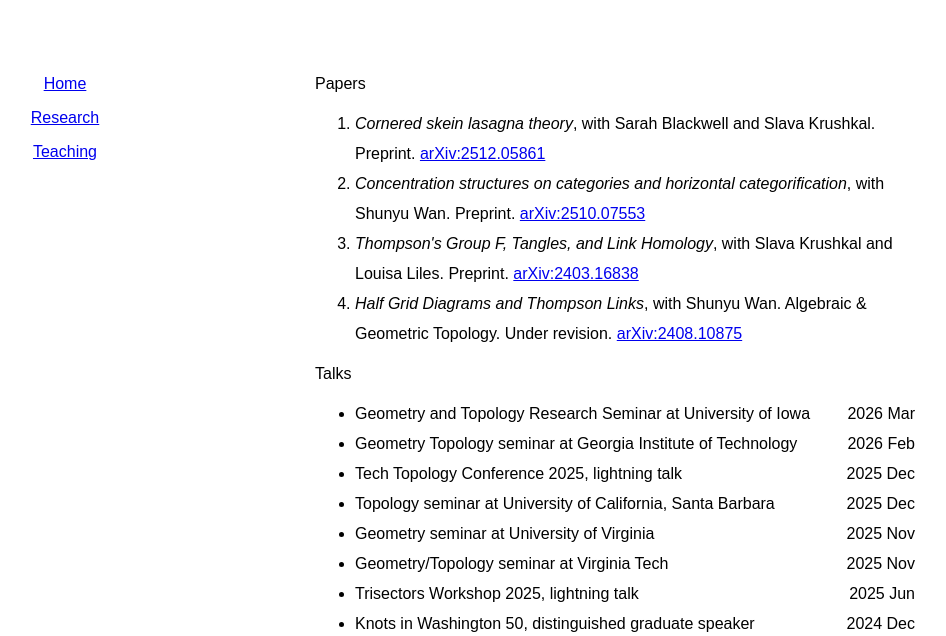
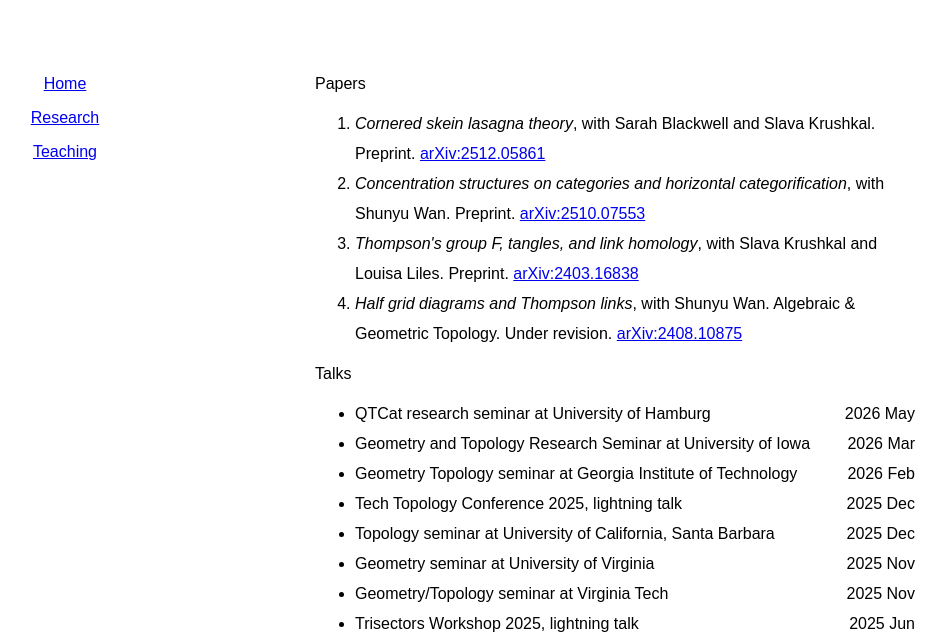
Before and after one commit to YangxiaoLuo/YangxiaoLuo.github.io, a plain HTML site: page math_research.html in a window 1280 px wide. Shown: the part 159-795 px from the top of the page, without its empty margins (125-1071 px from the left). Drawn offline with Linux system fonts and the light colour scheme.

```diff
--- a/math_research.html
+++ b/math_research.html
@@ -25,11 +25,12 @@
       <ol>
         <li><i>Cornered skein lasagna theory</i>, with Sarah Blackwell and Slava Krushkal. Preprint. <a href="https://arxiv.org/abs/2512.05861" target="_blank">arXiv:2512.05861</a></li>
         <li><i>Concentration structures on categories and horizontal categorification</i>, with Shunyu Wan. Preprint. <a href="https://arxiv.org/abs/2510.07553" target="_blank">arXiv:2510.07553</a></li>
-        <li><i>Thompson's Group F, Tangles, and Link Homology</i>, with Slava Krushkal and Louisa Liles. Preprint. <a href="https://arxiv.org/abs/2403.16838" target="_blank">arXiv:2403.16838</a></li>
-        <li><i>Half Grid Diagrams and Thompson Links</i>, with Shunyu Wan. Algebraic & Geometric Topology. Under revision. <a href="https://arxiv.org/abs/2408.10875" target="_blank">arXiv:2408.10875</a></li>
+        <li><i>Thompson's group F, tangles, and link homology</i>, with Slava Krushkal and Louisa Liles. Preprint. <a href="https://arxiv.org/abs/2403.16838" target="_blank">arXiv:2403.16838</a></li>
+        <li><i>Half grid diagrams and Thompson links</i>, with Shunyu Wan. Algebraic & Geometric Topology. Under revision. <a href="https://arxiv.org/abs/2408.10875" target="_blank">arXiv:2408.10875</a></li>
       </ol>
       Talks
       <ul>
+        <li> QTCat research seminar at University of Hamburg <span class="time-right">2026 May</span></li>
         <li> Geometry and Topology Research Seminar at University of Iowa <span class="time-right">2026 Mar</span></li>
         <li> Geometry Topology seminar at Georgia Institute of Technology <span class="time-right">2026 Feb</span></li>
         <li> Tech Topology Conference 2025, lightning talk <span class="time-right">2025 Dec</span></li>
```
Also changed, not shown: index.html (+2 -2 lines).
